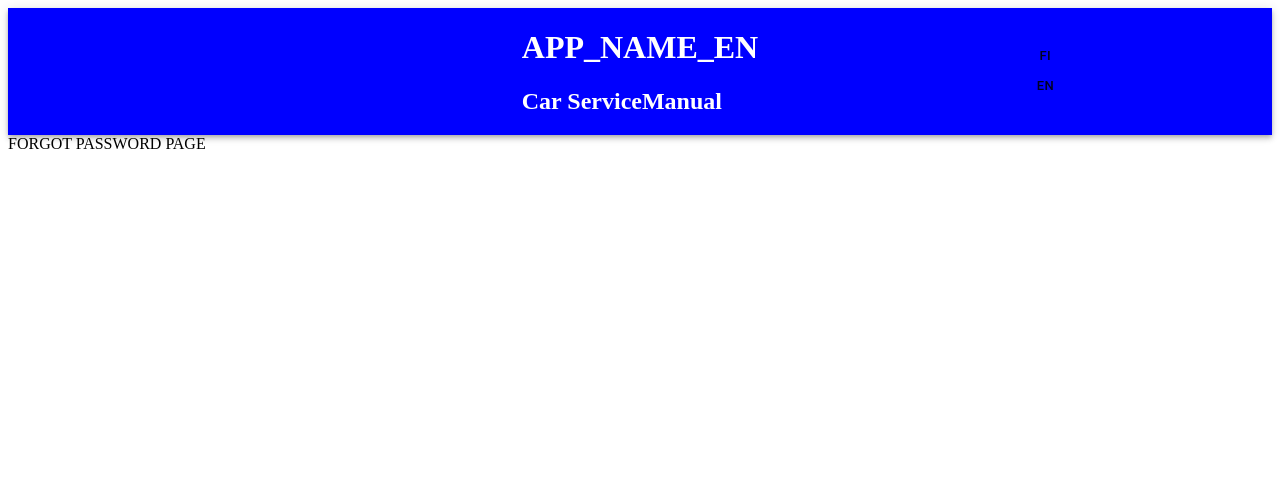
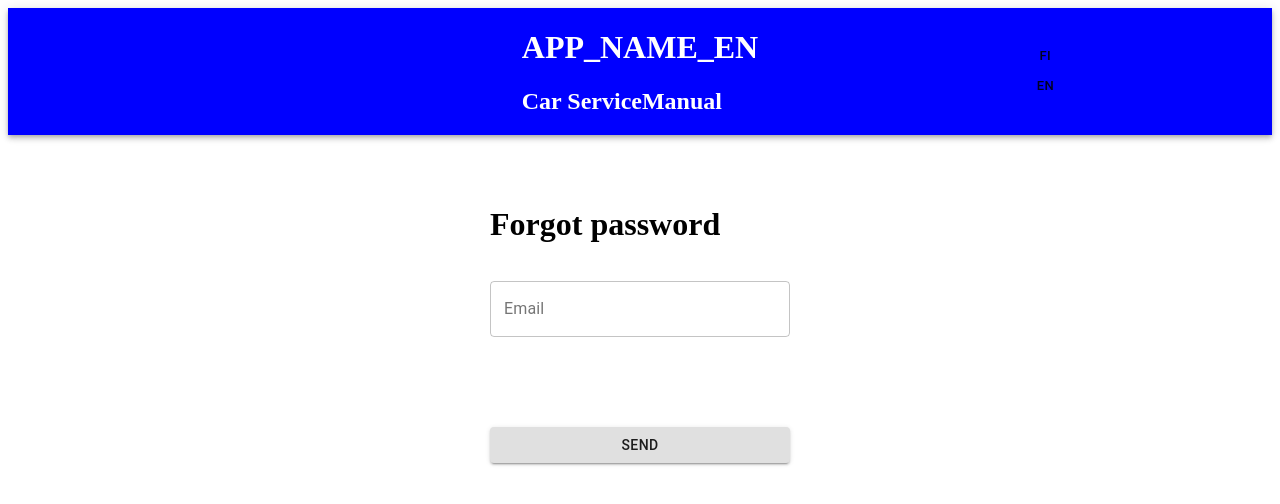
Before and after one commit to Mulveni/CarMayCare, a React (Create React App) app in the folder WEB/: page /forgotpassword in a window 1280 px wide. Shown: the top 504 px of the page. Built offline with nearby package versions, Linux system fonts and the light colour scheme.

Commit message:
Created form and validation for forgot password page

```diff
--- a/WEB/src/components/ForgotPassword.js
+++ b/WEB/src/components/ForgotPassword.js
@@ -1,21 +1,96 @@
-import React, { useEffect } from 'react';
+import React, { useEffect, useState } from 'react';
 import { useDispatch } from 'react-redux';
 import { hideNavButtons } from '../actions';
 import { useTranslation } from 'react-i18next';
+import { TextField, Grid, Button, makeStyles } from '@material-ui/core';
+
+const useStyles = makeStyles({
+    forgotPasswordGrid: {
+        display: "flex", flexDirection: "column",
+        maxWidth: 400,
+        minWidth: 300,
+        marginTop: 50
+    }
+});
 
 const ForgotPassword = () => {
 
+    const [sent, setSent] = useState(false);
+
     const { t } = useTranslation();
+    const classes = useStyles();
 
     const dispatch = useDispatch();
     useEffect(() => {
         dispatch(hideNavButtons());
     }, []);
 
+
+    const MessageSent = () => {
+        return (
+            <div style={{ marginTop: 50 }}>
+                <Grid container justify="center">
+                    <h1>{t('forgot_password_sent_message')}</h1>
+                </Grid>
+            </div>
+        )
+    }
+
+    const ForgotPasswordForm = () => {
+        const [forgotPasswordText, setForgotPasswordText] = useState(null);
+        const [email, setEmail] = useState("");
+
+        const handleEmailChange = (e) => {
+            setEmail(e.target.value);
+        }
+
+        const pressKey = (e) => {
+            if (e.code === "Enter") {
+                handleSubmit();
+            }
+        }
+
+        const handleSubmit = () => {
+            setForgotPasswordText(null);
+            if (email.length < 1) {
+                setForgotPasswordText(t('empty_field'));
+            }
+            else if (/^[^\s@]+@[^\s@]+\.[^\s@]+$/.test(email) === false) {
+                setForgotPasswordText(t('invalid_email'));
+            } else {
+                setSent(true);
+            }
+        }
+        return (
+            <div>
+                <Grid container justify="center">
+                    <div className={classes.forgotPasswordGrid}>
+                        <h1>{t('forgot_password_header')}</h1>
+                        <TextField
+                            onChange={handleEmailChange}
+                            onKeyDown={pressKey}
+                            id="email"
+                            label={t('email')}
+                            variant="outlined"
+                            margin="normal"
+                        />
+                        <p>{forgotPasswordText}</p>
+                        <Button
+                            onClick={handleSubmit}
+                            variant="contained"
+                            style={{ marginTop: 50 }}>
+                            {t('send')}
+                        </Button>
+                    </div>
+                </Grid>
+            </div >
+        )
+    }
+
     return (
-        <div>
-            FORGOT PASSWORD PAGE
-        </div >
+        <>
+            {!sent ? <ForgotPasswordForm /> : <MessageSent />}
+        </>
     )
 }
 
--- a/WEB/src/locales/translation_en.json
+++ b/WEB/src/locales/translation_en.json
@@ -12,5 +12,9 @@
     "incorrect_login": "Incorrect username or password.",
     "unknown_reason": "Unknown reason.",
     "forgot_password": "Forgot password?",
-    "register_here": "Register here."
+    "register_here": "Register here.",
+    "forgot_password_header": "Forgot password",
+    "send": "Send",
+    "invalid_email": "Invalid email.",
+    "forgot_password_sent_message": "A password reset link has been sent to the email if there is an account."
 }
--- a/WEB/src/locales/translation_fi.json
+++ b/WEB/src/locales/translation_fi.json
@@ -12,5 +12,9 @@
     "incorrect_login": "Väärä käyttäjä tai salasana.",
     "unknown_reason": "Tuntematon syy.",
     "forgot_password": "Unohtuiko salasana?",
-    "register_here": "Tee käyttäjä tästä."
+    "register_here": "Tee käyttäjä tästä.",
+    "forgot_password_header": "Unohtunut salasana",
+    "send": "Lähetä",
+    "invalid_email": "Virheellinen sähköposti.",
+    "forgot_password_sent_message": "Salasanan nollauslinkki on lähetetty sähköpostiin, jos sillä löytyi tunnus."
 }
```
